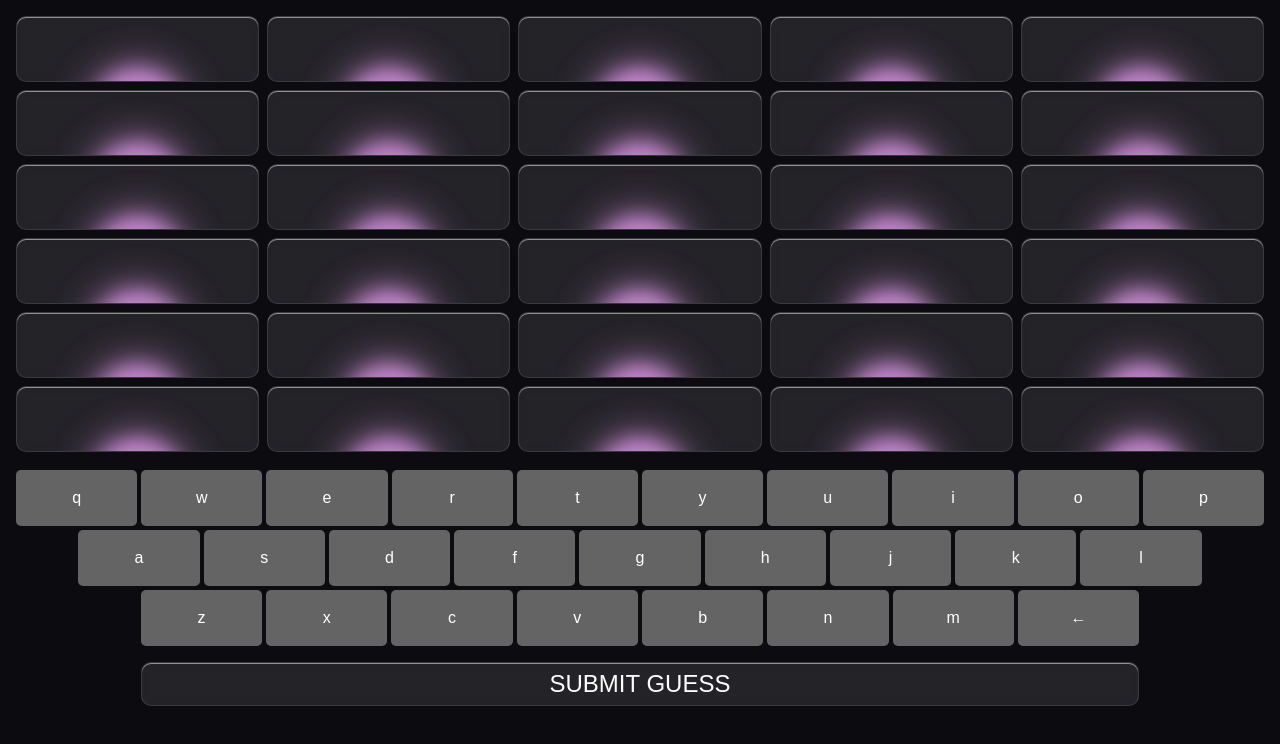
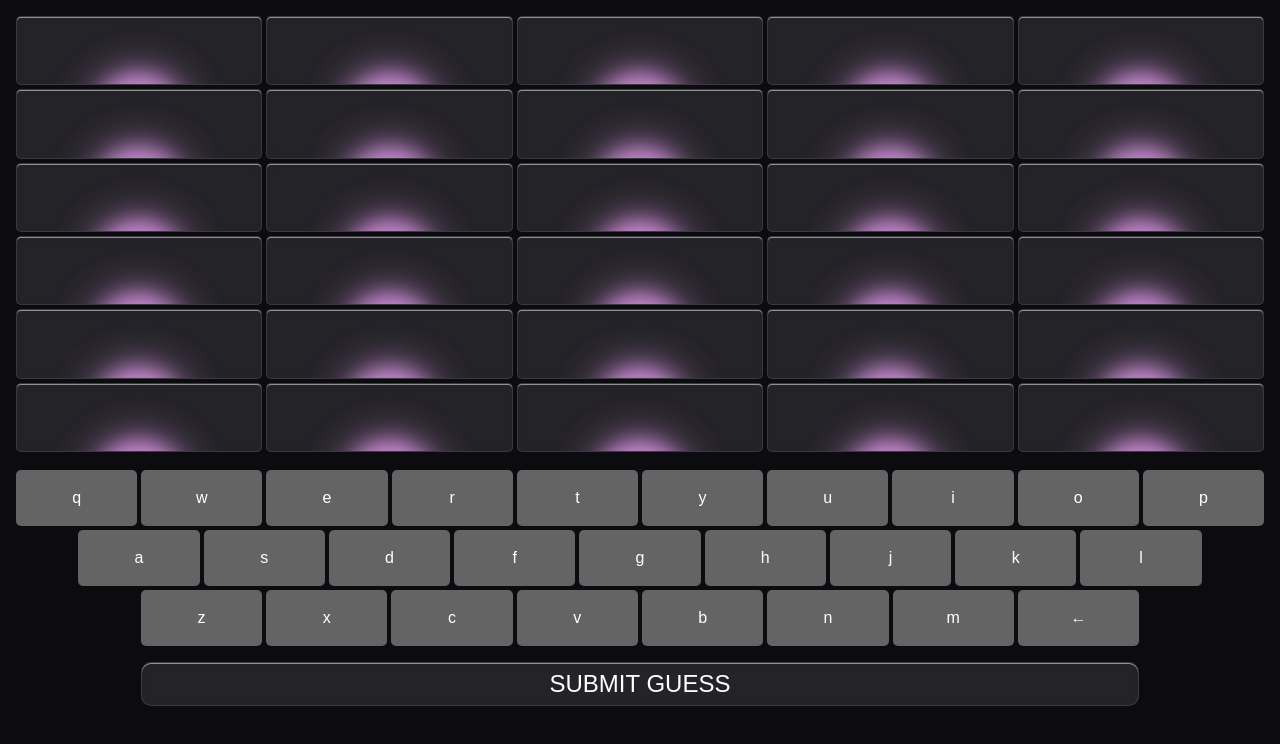
Before and after one commit to Allstonox/Wordle-Clone, a plain HTML site: page index.html in a window 1280 px wide. Drawn offline with Linux system fonts and the light colour scheme.

Commit message:
Update styles.css

```diff
--- a/styles.css
+++ b/styles.css
@@ -42,7 +42,7 @@ body {
     display: grid;
     grid-template-columns: repeat(5, 1fr);
     grid-template-rows: repeat(6, 1fr);
-    gap: clamp(0.25rem, 0.5rem, 1rem);
+    gap: 0.25rem;
     padding: 1rem 0rem;
 }
 
@@ -55,7 +55,7 @@ body {
     justify-content: center;
     align-items: center;
     font-size: 2rem;
-    border-radius: 10px;
+    border-radius: 5px;
     background: rgba(255, 255, 255, 0.1);
     -webkit-backdrop-filter: blur(5px);
     backdrop-filter: blur(5px);
```
